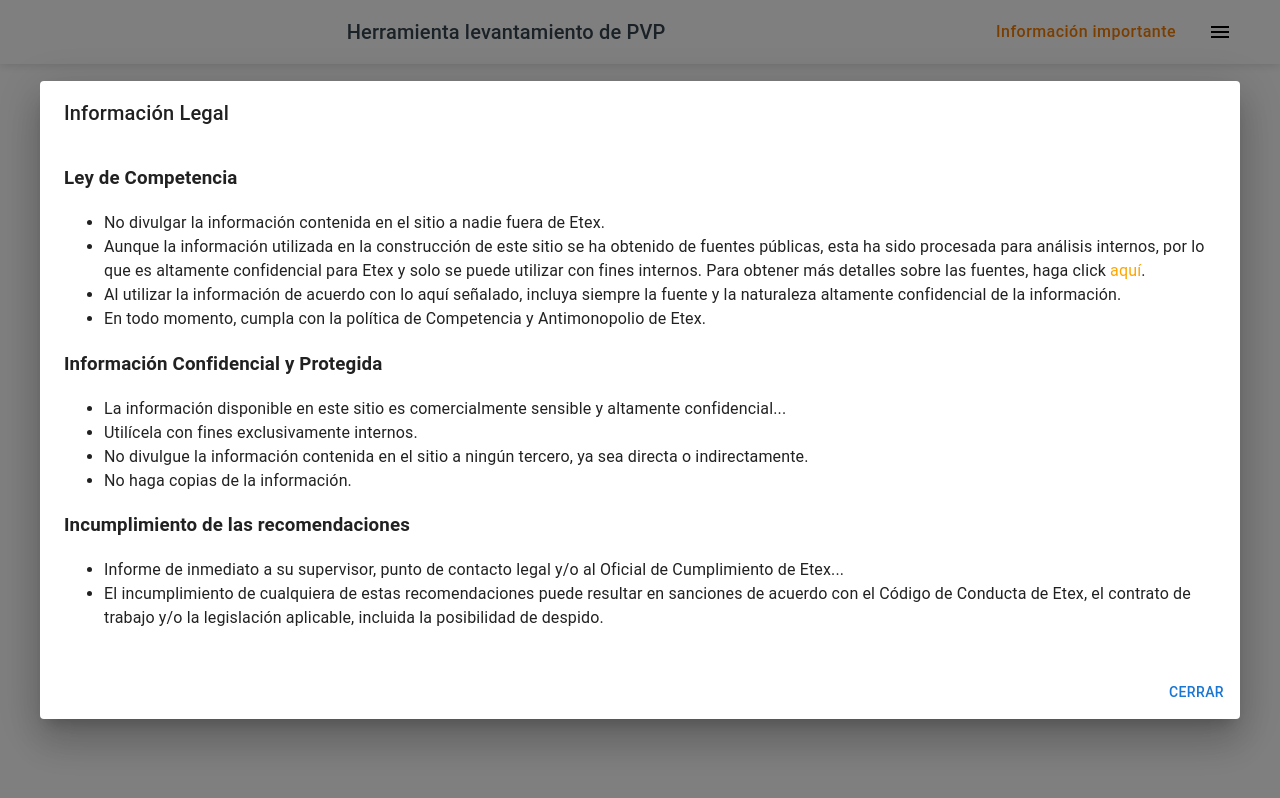
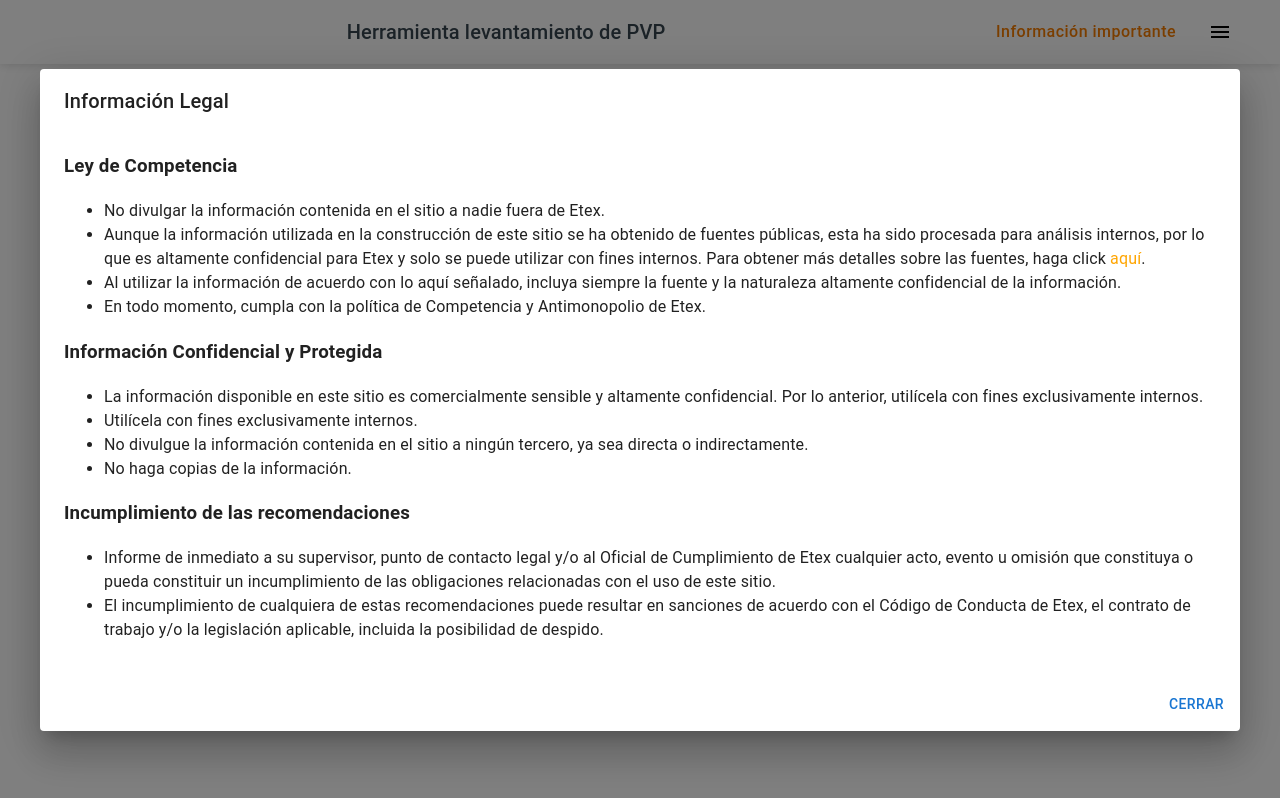
Before and after one commit to Lucas-Vergara/etexScrapF, a React (Create React App) app: page /register in a window 1280 px wide. Both pictures are taken after a click on the button "Información importante". Built offline with nearby package versions, Linux system fonts and the light colour scheme; no server answers; what react-pivottable would draw is missing.

Commit message:
change in legal dialog text

```diff
--- a/src/components/LegalDialog/LegalDialog.tsx
+++ b/src/components/LegalDialog/LegalDialog.tsx
@@ -58,7 +58,8 @@
           <ul>
             <li>
               La información disponible en este sitio es comercialmente sensible
-              y altamente confidencial...
+              y altamente confidencial. Por lo anterior, utilícela con fines
+              exclusivamente internos.
             </li>
             <li>Utilícela con fines exclusivamente internos.</li>
             <li>
@@ -72,7 +73,9 @@
           <ul>
             <li>
               Informe de inmediato a su supervisor, punto de contacto legal y/o
-              al Oficial de Cumplimiento de Etex...
+              al Oficial de Cumplimiento de Etex cualquier acto, evento u
+              omisión que constituya o pueda constituir un incumplimiento de las
+              obligaciones relacionadas con el uso de este sitio.
             </li>
             <li>
               El incumplimiento de cualquiera de estas recomendaciones puede
```
